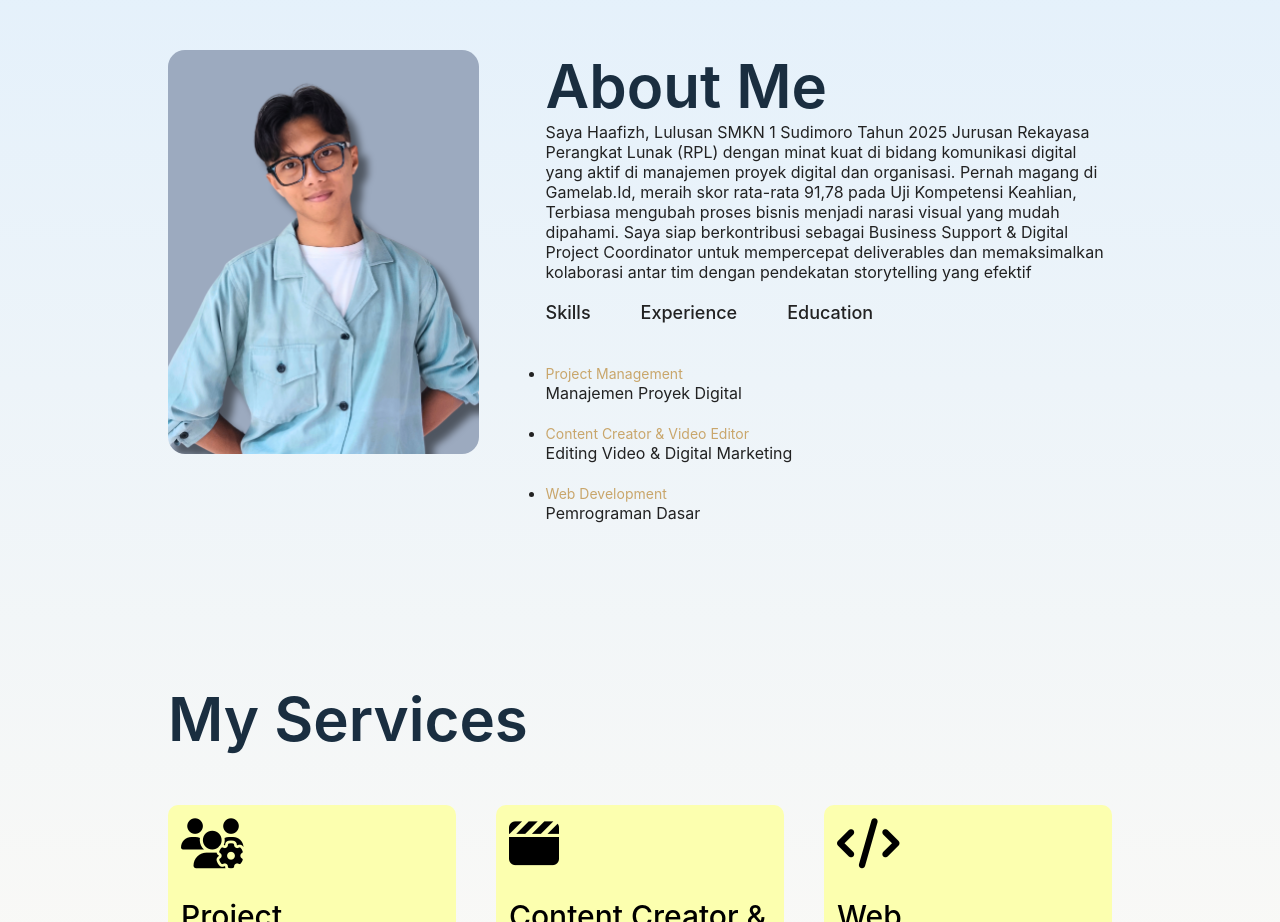
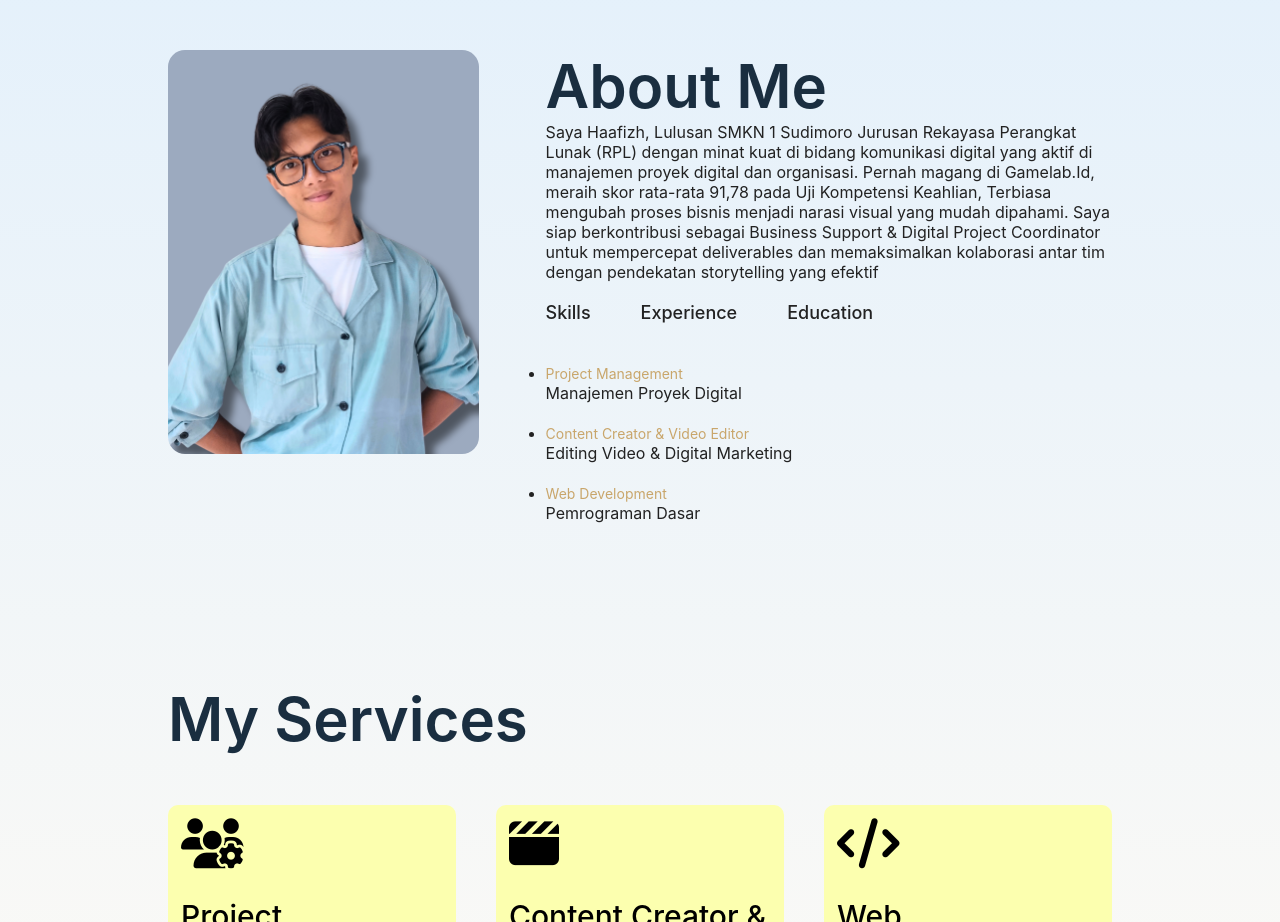
Before and after one commit to HaafizhCraft/BisnisDigitalPro, a plain HTML site: page index.html in a window 1280 px wide. Shown: the part 840-1762 px from the top of the page. Drawn offline with Linux system fonts and the light colour scheme; a script that the page names is missing.

Commit message:
update: edit isi index.html

```diff
--- a/index.html
+++ b/index.html
@@ -41,7 +41,7 @@
                 </div>
                 <div class="about-col-2">
                     <h1 class="sub-title">About Me</h1>
-                    <p>Saya Haafizh, Lulusan SMKN 1 Sudimoro Tahun 2025 Jurusan Rekayasa Perangkat Lunak (RPL) dengan minat kuat di bidang komunikasi digital yang aktif di manajemen proyek digital dan organisasi.
+                    <p>Saya Haafizh, Lulusan SMKN 1 Sudimoro Jurusan Rekayasa Perangkat Lunak (RPL) dengan minat kuat di bidang komunikasi digital yang aktif di manajemen proyek digital dan organisasi.
                       Pernah magang di Gamelab.Id, meraih skor rata-rata 91,78 pada Uji Kompetensi Keahlian, Terbiasa mengubah proses bisnis menjadi narasi visual yang mudah dipahami. Saya siap berkontribusi sebagai Business Support & Digital Project Coordinator untuk mempercepat deliverables dan memaksimalkan kolaborasi antar tim dengan pendekatan storytelling yang efektif </p>
                     <!-- Tambahin deskripsi diri di sini -->
                     <div class="tab-title">
```
